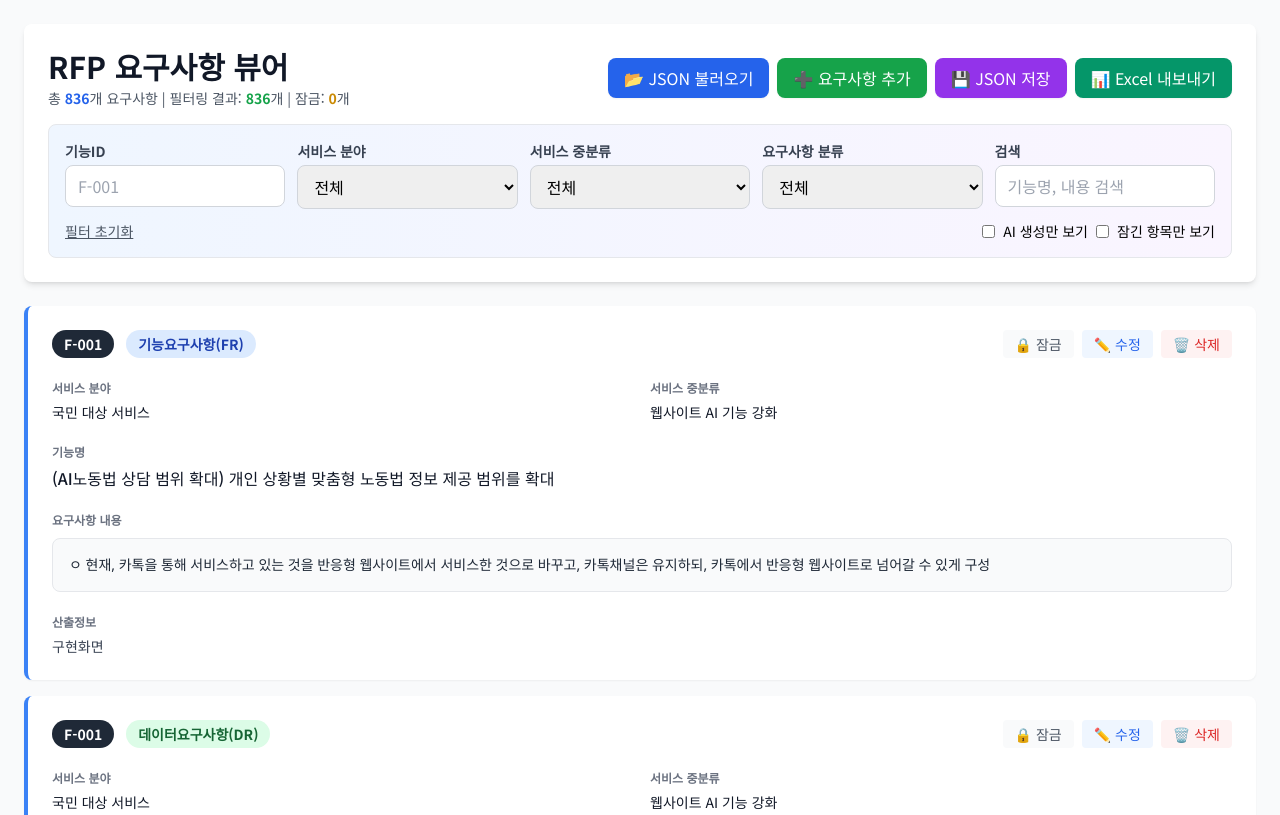
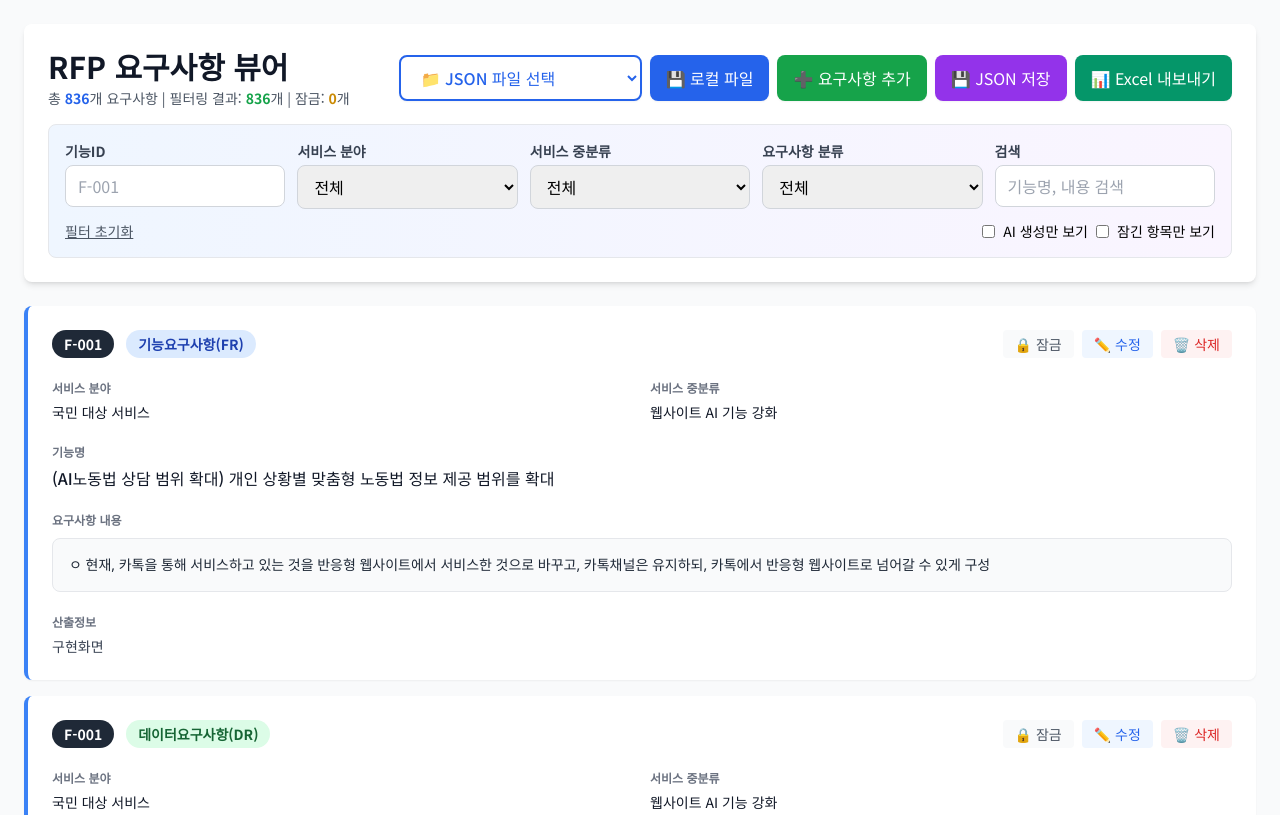
Before and after one commit to jinbless/rfp-viewer, a plain HTML site: page RFP_Viewer.html in a window 1280 px wide. Shown: the top 815 px of the page. Drawn offline with nearby package versions, Linux system fonts and the light colour scheme.

Commit message:
Add JSON file selector dropdown for GitHub-hosted files

```diff
--- a/RFP_Viewer.html
+++ b/RFP_Viewer.html
@@ -22,9 +22,17 @@
                         <h1 class="text-3xl font-bold text-gray-900">RFP 요구사항 뷰어</h1>
                         <p class="text-sm text-gray-600 mt-1">총 <span id="totalCount" class="font-bold text-blue-600">0</span>개 요구사항 | 필터링 결과: <span id="filteredCount" class="font-bold text-green-600">0</span>개 | 잠금: <span id="lockedCount" class="font-bold text-yellow-600">0</span>개</p>
                     </div>
-                    <div class="flex gap-2">
+                    <div class="flex gap-2 flex-wrap">
+                        <select id="jsonFileSelect" onchange="loadSelectedJson()" class="px-4 py-2 bg-white border-2 border-blue-600 text-blue-600 rounded-lg hover:bg-blue-50 shadow-sm font-medium">
+                            <option value="">📁 JSON 파일 선택</option>
+                            <option value="RFP_완성본_NFR자동생성.json">RFP 완성본 (NFR 자동생성)</option>
+                            <option value="RFP_완성본_NFR자동생성_fixed.json">RFP 완성본 (수정본)</option>
+                            <option value="RFP_재구조화_결과.json">RFP 재구조화 결과</option>
+                            <option value="v1.1_RFP_요구사항_2025-10-14.json">v1.1 (2025-10-14)</option>
+                            <option value="v1.2_RFP_요구사항_2025-10-14.json">v1.2 (2025-10-14)</option>
+                        </select>
                         <button onclick="loadJsonFile()" class="flex items-center gap-2 px-4 py-2 bg-blue-600 text-white rounded-lg hover:bg-blue-700 shadow-sm">
-                            📂 JSON 불러오기
+                            💾 로컬 파일
                         </button>
                         <input id="jsonFileInput" type="file" accept=".json" class="hidden" />
                         <button onclick="addNewRequirement()" class="flex items-center gap-2 px-4 py-2 bg-green-600 text-white rounded-lg hover:bg-green-700 shadow-sm">
@@ -138,7 +146,32 @@
             }
         }
 
-        // JSON 파일 불러오기
+        // GitHub에서 선택된 JSON 파일 불러오기
+        async function loadSelectedJson() {
+            const select = document.getElementById('jsonFileSelect');
+            const fileName = select.value;
+
+            if (!fileName) return;
+
+            try {
+                const response = await fetch(fileName);
+                if (!response.ok) throw new Error('파일을 불러올 수 없습니다.');
+
+                const data = await response.json();
+                requirements = data;
+                originalData = JSON.parse(JSON.stringify(data));
+                lockedRequirements = new Set(); // 잠금 초기화
+                initializeFilters();
+                renderRequirements();
+
+                alert(`✅ ${select.options[select.selectedIndex].text} 파일을 성공적으로 불러왔습니다!`);
+            } catch (error) {
+                alert('❌ JSON 파일 읽기 실패: ' + error.message);
+                select.value = ''; // 선택 초기화
+            }
+        }
+
+        // 로컬 JSON 파일 불러오기
         function loadJsonFile() {
             document.getElementById('jsonFileInput').click();
         }
@@ -153,9 +186,11 @@
                     const data = JSON.parse(event.target.result);
                     requirements = data;
                     originalData = JSON.parse(JSON.stringify(data));
+                    lockedRequirements = new Set(); // 잠금 초기화
+                    document.getElementById('jsonFileSelect').value = ''; // 드롭다운 초기화
                     initializeFilters();
                     renderRequirements();
-                    alert('✅ JSON 파일을 성공적으로 불러왔습니다!');
+                    alert('✅ 로컬 JSON 파일을 성공적으로 불러왔습니다!');
                 } catch (error) {
                     alert('❌ JSON 파일 읽기 실패: ' + error.message);
                 }
```
Also changed, not shown: index.html (+39 -4 lines).
